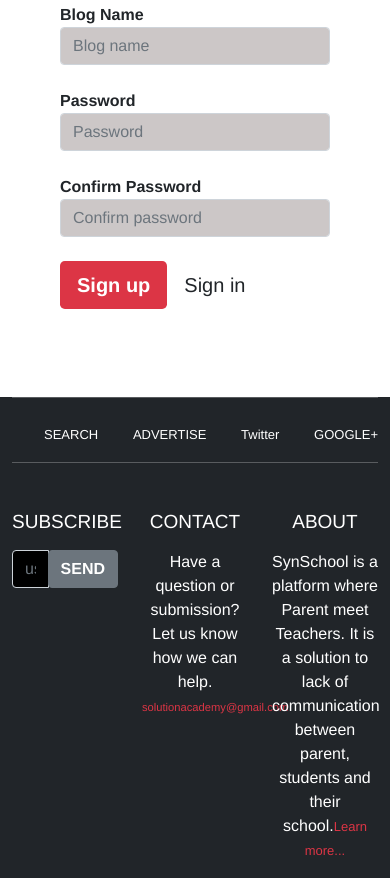
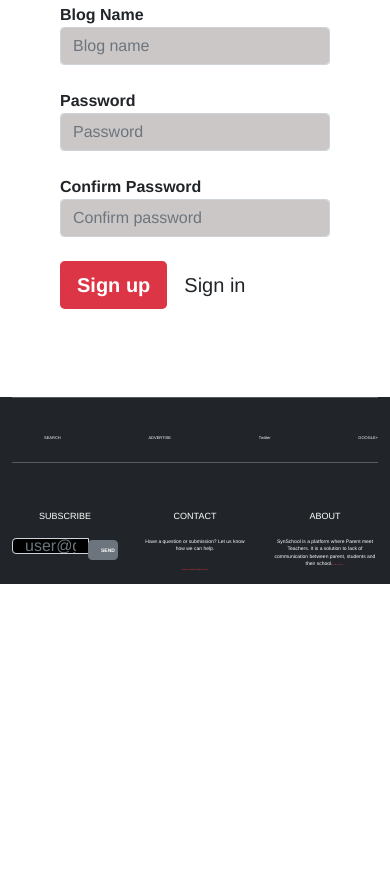
Before and after one commit to promise-J/Directory-of-school, a plain HTML site: page login.html in a window 390 px wide. Shown: the part 526-1404 px from the top of the page. After the commit the page ends 1110 px from the top, so only its background shows below. Drawn offline with nearby package versions, Linux system fonts and the light colour scheme; a web font is replaced by a local one.

Commit message:
effected the changes by my TSE: footer alignment of all the links on mobile views, fixed the image stretching in the mobile view, fixed the sizing of the boxes on the search page to be uniform and included h1, h2 and h3 in all pages

```diff
--- a/css/style.css
+++ b/css/style.css
@@ -202,7 +202,7 @@ footer .maps {
   }
 
   footer ul li a {
-    font-size: small !important;
+    font-size: 4px !important;
   }
 
   .how-it-works {
@@ -217,6 +217,37 @@ footer .maps {
   nav ul li:nth-child(2),
   nav ul li:nth-child(3) {
     display: none;
+  }
+
+  .footer2 h3 {
+    font-size: 9px !important;
+  }
+
+  .footer2 button {
+    width: 6em !important;
+    font-size: 5px !important;
+    height: 4em !important;
+  }
+
+  .footer2 input {
+    height: 1em !important;
+  }
+
+  .footer2 p {
+    font-size: 5px !important;
+  }
+
+  .footer2 a {
+    font-size: 2px !important;
+  }
+
+  .app-content img {
+    height: 5em;
+    margin-top: 0;
+  }
+
+  .footer2 span {
+    font-size: 2px !important;
   }
 
   .title {
--- a/login.html
+++ b/login.html
@@ -42,7 +42,7 @@
     </header>
 
     <section class="login-section">
-      <h2 class="d-none">login section</h2>
+      <h1 class="d-none">login section</h1>
       <form class="container">
         <div class="form-row p-5">
             <div class="row">
```
Also changed, not shown: index.html (+2 -2 lines), search.html (+2 -2 lines).
